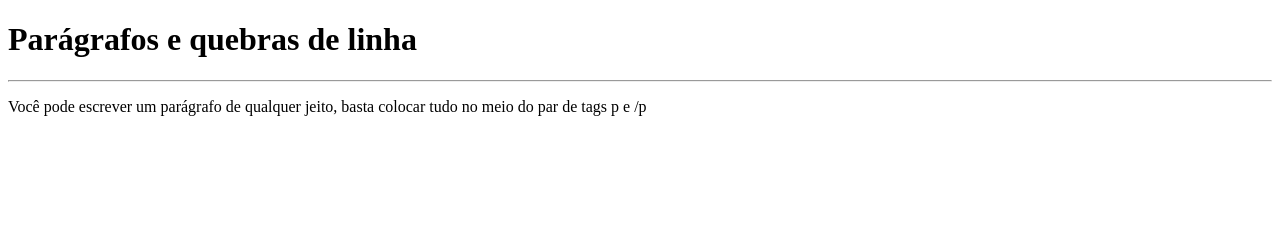
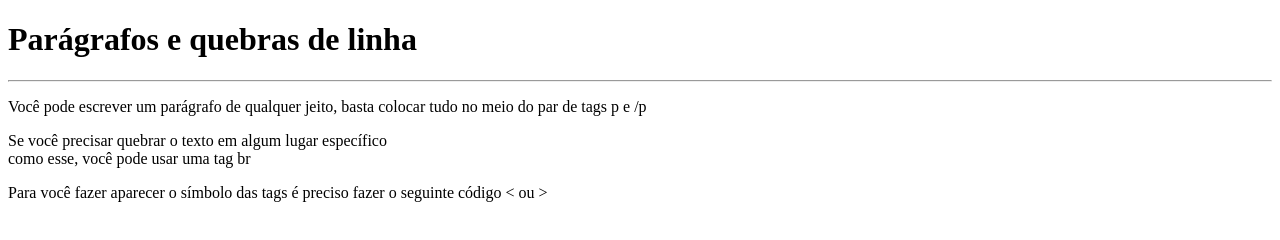
Before and after one commit to yagoandradelima/cursoemvideo-html5-css3, a plain HTML site: page ex002/index.html in a window 1280 px wide. Drawn offline with Linux system fonts and the light colour scheme.

Commit message:
Update index.html

```diff
--- a/ex002/index.html
+++ b/ex002/index.html
@@ -10,5 +10,7 @@
     <h1>Parágrafos e quebras de linha</h1>
     <hr>
     <p>Você pode escrever um parágrafo de qualquer jeito, basta colocar tudo no meio do par de tags p e /p</p>
+    <p>Se você precisar quebrar o texto em algum lugar específico <br> como esse, você pode usar uma tag br</p>
+    <p>Para você fazer aparecer o símbolo das tags é preciso fazer o seguinte código &lt; ou &gt; </p>
 </body>
 </html>
```
